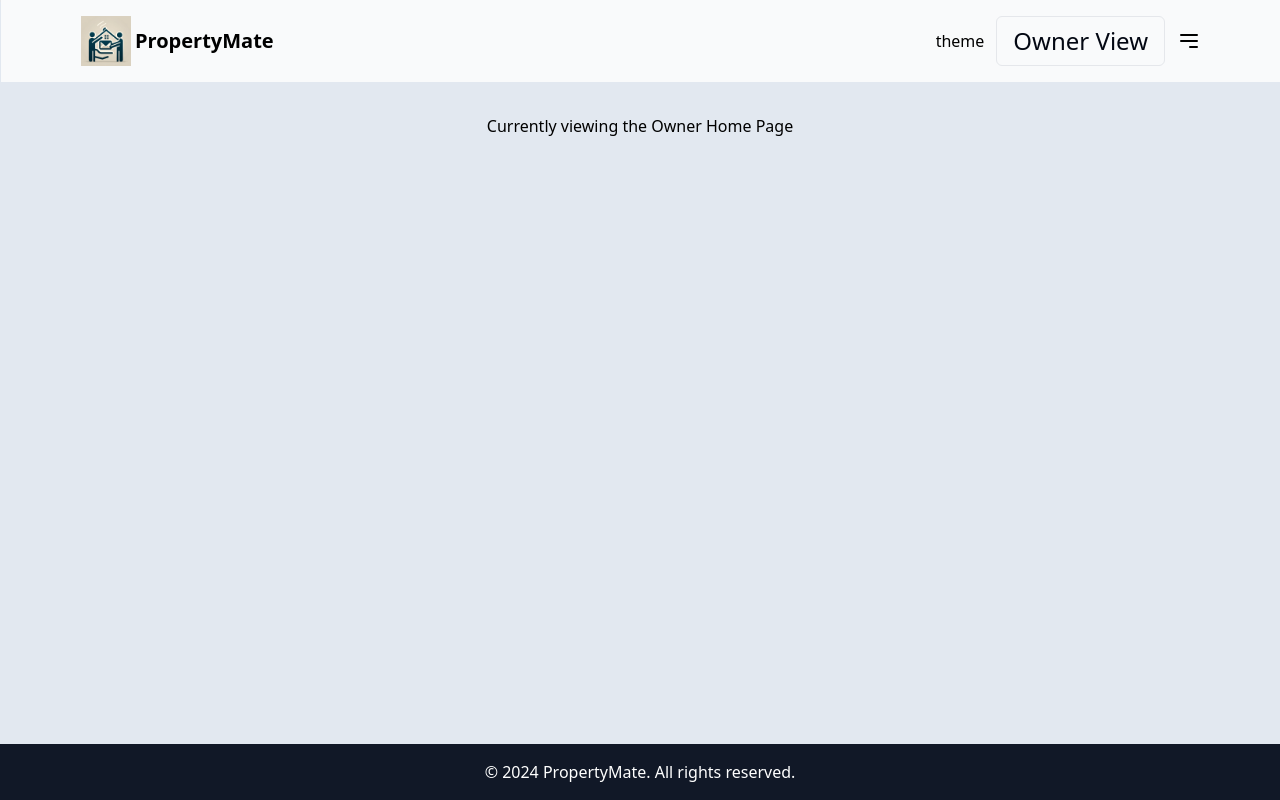
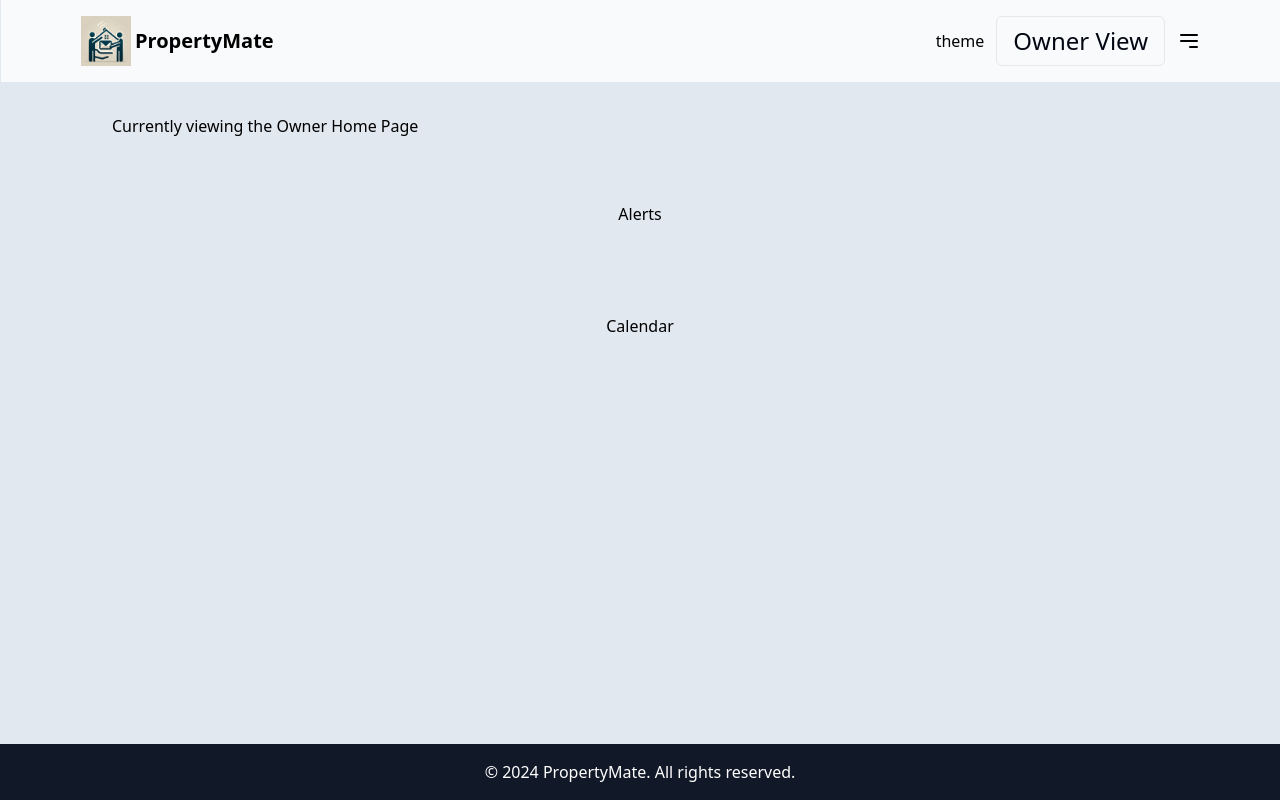
Before and after one commit to andrews-jonathanw/propertymate, a Next.js app: page /owner/home in a window 1280 px wide. Built offline with nearby package versions, Linux system fonts and the light colour scheme.

Commit message:
Add OwnerAlerts and OwnerCalendar components to Owner Home Page

```diff
--- /dev/null
+++ b/app/api/ownerAlerts/route.js
@@ -0,0 +1,41 @@
+import {NextResponse} from 'next/server';
+
+const ownerAlerts = [
+  {
+    id: 1,
+    type: 'Maintenance',
+    message: 'City Heights Apartments: Apt 101 has a leaky faucet',
+    date: '2024-02-04'
+  },
+  {
+    id: 2,
+    type: 'Payment',
+    message: 'Sunnyvale Duplex: Rent payment for Apt 1 is overdue',
+    date: '2024-02-03'
+  },
+  {
+    id: 3,
+    type: 'Maintenance',
+    message: 'City Heights Apartments: Apt 103 has a broken window',
+    date: '2024-02-18'
+  },
+  {
+    id: 4,
+    type: 'Payment',
+    message: 'Sunnyvale Duplex: Rent payment for Apt 2 is overdue',
+    date: '2024-02-03'
+  },
+  {
+    id: 5,
+    type: 'Lease',
+    message: 'City Heights Apartments: Lease for Apt 101 is expiring soon',
+    date: '2024-02-28'
+  },
+  {
+    id: 6,
+    type: 'Lease',
+    message: 'City Heights Apartments: Lease for Apt 103 is expiring soon',
+    date: '2024-02-28'
+  }
+
+];
--- a/app/owner/home/page.js
+++ b/app/owner/home/page.js
@@ -1,9 +1,17 @@
+import OwnerAlerts from '@/components/ownerHome/OwnerAlerts'
+import OwnerCalendar from '@/components/ownerHome/OwnerCalendar'
 import React from 'react'
 
 export default function page() {
   return (
-    <div className='flex flex-col items-center justify-center p-28'>
-      <h1>Currently viewing the Owner Home Page</h1>
+    <div className='p-28'>
+      <h1>
+        Currently viewing the Owner Home Page
+      </h1>
+      <div className="flex flex-col items-center justify-between mx-auto my-8 gap-6">
+        <OwnerAlerts />
+        <OwnerCalendar />
+      </div>
     </div>
   )
 }
--- /dev/null
+++ b/components/ownerHome/OwnerAlerts.js
@@ -0,0 +1,9 @@
+import React from 'react'
+
+export default function OwnerAlerts() {
+  return (
+    <div className='w-full m-4 p-4 flex items-center justify-center'>
+      <h1>Alerts</h1>
+    </div>
+  )
+}
--- /dev/null
+++ b/components/ownerHome/OwnerCalendar.js
@@ -0,0 +1,9 @@
+import React from 'react'
+
+export default function OwnerCalendar() {
+  return (
+    <div className='w-full m-4 p-4 flex items-center justify-center'>
+      <h1>Calendar</h1>
+    </div>
+  )
+}
```
